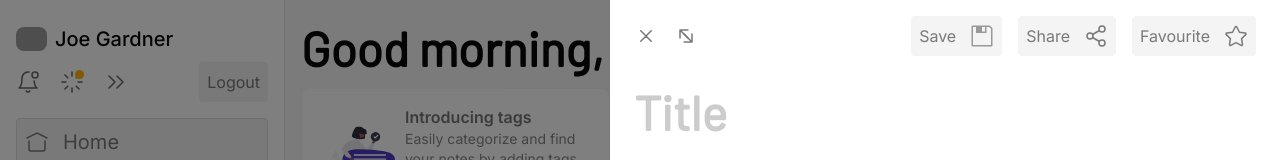
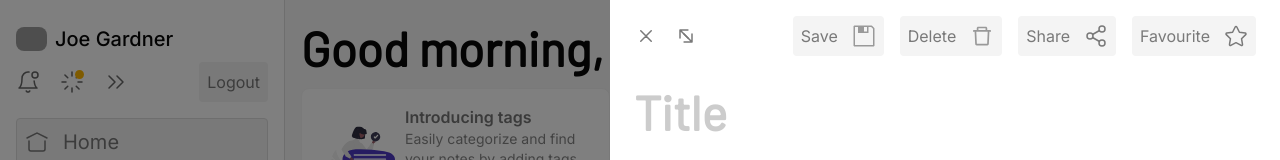
Before and after one commit to druvkotwani/Workflo, a Next.js app: page /dashboard in a window 1280 px wide. Both pictures are taken after a click on the element "Create new task". Shown: the top 160 px of the page. Built offline with nearby package versions, Linux system fonts and the light colour scheme; grey boxes are pictures that could not be loaded.

Commit message:
chore: Add deleteTask function to ModalContext and Valid Title and Status check functionality

```diff
--- a/src/app/components/Modal.tsx
+++ b/src/app/components/Modal.tsx
@@ -5,7 +5,8 @@ import React, { useContext, useEffect, useState } from "react";
 import { ModalContext } from "../context/modalContext";
 import styles from "./Modal.module.css";
 import { v4 as uuidv4 } from "uuid";
-
+import { ToastContainer, toast } from "react-toastify";
+import "react-toastify/dist/ReactToastify.css";
 const tempData = [
   {
     name: "Status",
@@ -25,6 +26,10 @@ const tempData = [
   },
 ];
 
+function validTitleAndStatus(title: string, status: string) {
+  return title.length > 0 && status !== "Not Selected";
+}
+
 const Modal = () => {
   const {
     setShowModal,
@@ -34,8 +39,11 @@ const Modal = () => {
     data,
     selectedTask,
     setSelectedTask,
+    deleteTask,
   } = useContext(ModalContext);
   const [title, setTitle] = useState(selectedTask?.heading || "");
+
+  const titleMissing = () => toast("👻 Plz fill both Title and Status");
 
   const [priority, setPriorityLocal] = useState("Not Selected");
   const [deadline, setDeadlineLocal] = useState("");
@@ -52,6 +60,11 @@ const Modal = () => {
   }, [selectedTask]);
 
   const handleSubmit = () => {
+    if (!validTitleAndStatus(title, status)) {
+      titleMissing();
+      return;
+    }
+
     const updatedTask = {
       id: selectedTask ? selectedTask.id : uuidv4(),
       heading: title,
@@ -78,6 +91,7 @@ const Modal = () => {
     setSelectedTask(null);
   };
   return (
+    <>
       <div
         data-aos="fade-left"
         data-aos-offset="200"
@@ -114,6 +128,21 @@ const Modal = () => {
                 <Image
                   src="/assets/dashboard/modal/save.svg"
                   alt="Save"
+                  width={24}
+                  height={24}
+                />
+              </div>
+              <div
+                onClick={() => (
+                  selectedTask && deleteTask(selectedTask.id),
+                  setShowModal(false)
+                )}
+                className="cursor-pointer p-2 flex gap-[14px] bg-[#F4F4F4] rounded font-inter text-base text-[#797979]"
+              >
+                Delete
+                <Image
+                  src="/assets/dashboard/modal/delete.svg"
+                  alt="Delete"
                   width={24}
                   height={24}
                 />
@@ -252,6 +281,20 @@ const Modal = () => {
           className={`text-base font-inter  focus:outline-none ${styles["input-placeholder"]} ${styles["input-text-2"]}`}
         />
       </div>
+
+      <ToastContainer
+        position="bottom-right"
+        autoClose={3000}
+        hideProgressBar={false}
+        newestOnTop={false}
+        closeOnClick
+        rtl={false}
+        pauseOnFocusLoss
+        draggable
+        pauseOnHover
+        theme="dark"
+      />
+    </>
   );
 };
 
--- a/src/app/context/modalContext.tsx
+++ b/src/app/context/modalContext.tsx
@@ -66,6 +66,7 @@ export const ModalContext = createContext({
   setData: (value: any) => {},
   selectedTask: null as Task | null,
   setSelectedTask: (value: Task | null) => {},
+  deleteTask: (id: string) => {},
 });
 
 export const ModalProvider = ({ children }: any) => {
@@ -74,6 +75,10 @@ export const ModalProvider = ({ children }: any) => {
   const [showModal, setShowModal] = useState(false);
   const [status, setStatus] = useState("Not Selected");
   const [selectedTask, setSelectedTask] = useState<Task | null>(null);
+
+  const deleteTask = (id: string) => {
+    setData((prev: any) => prev.filter((task: any) => task.id !== id));
+  };
 
   return (
     <ModalContext.Provider
@@ -88,6 +93,7 @@ export const ModalProvider = ({ children }: any) => {
         setData,
         selectedTask,
         setSelectedTask,
+        deleteTask,
       }}
     >
       {children}
```
Also changed, not shown: public/assets/dashboard/modal/delete.svg (added). Lines whose indentation alone changed are shown as unchanged.
